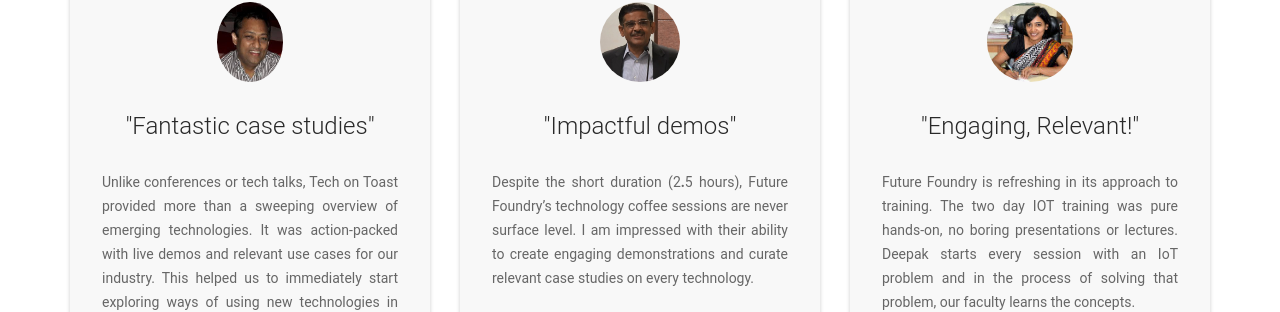
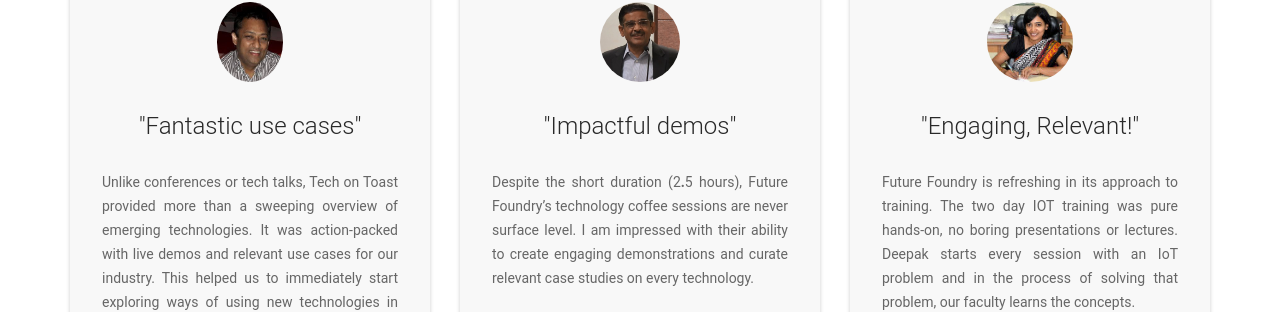
Before and after one commit to akshatkedia/fresher-foundry, a Jekyll site: the page built from index.md, in a window 1280 px wide and 900 px high, scrolled down 2550 px. Shown: the part 148-460 px from the top of the window. Built offline with Jekyll 4.4.1, drawn with Linux system fonts in a browser that asks for light colours.

Commit message:
Updated Index

```diff
--- a/index.md
+++ b/index.md
@@ -72,7 +72,7 @@
     experts with significant breadth and depth of knowledge is commendable. The enthusiasm
     and dynamism of team make them a valuable partner in our digital journey."
   company: 'Head - Corporate Strategy, L&T '
-  adjective: Fantastic case studies
+  adjective: Fantastic use cases
 - name: Mr. A.D. Shahane
   image: "/uploads/shahane.jpg"
   testimonial: "Despite the short duration (2**.**5 hours), Future Foundry's technology
```
